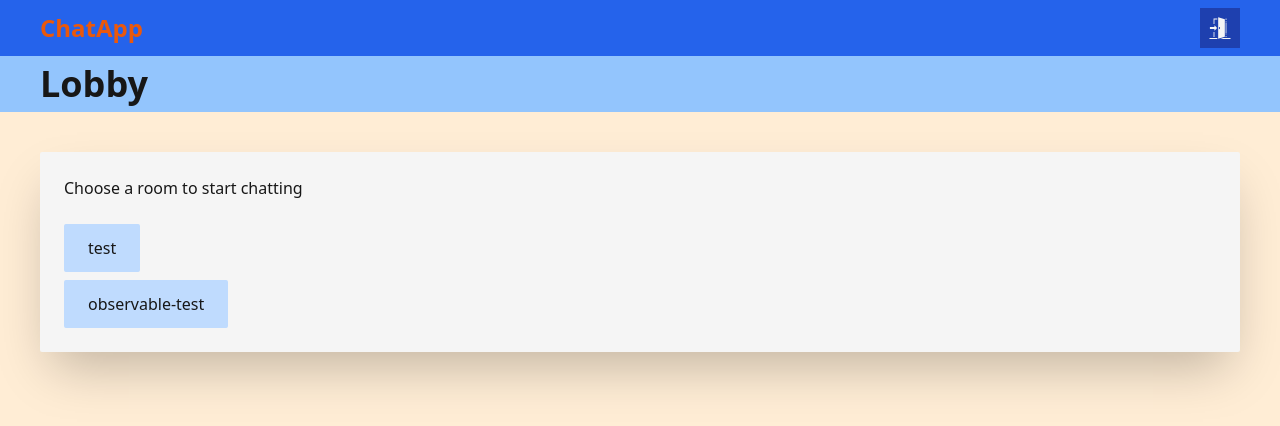
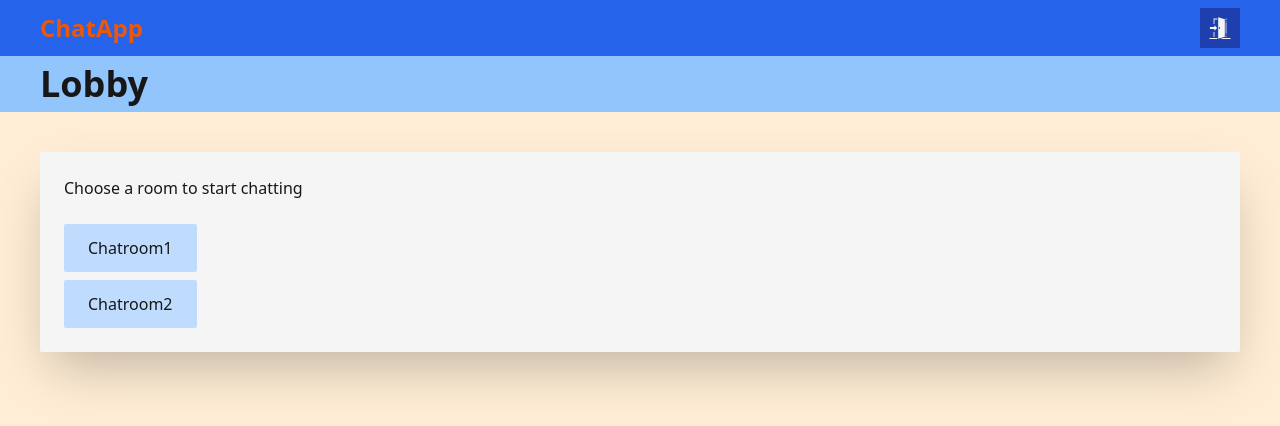
Before and after one commit to abarisic1509/algebra-chatApp, a React (Vite) app: page /lobby in a window 1280 px wide. Shown: the top 426 px of the page. Built offline with nearby package versions, Linux system fonts and the light colour scheme; sample sign-in values are in the browser's storage.

Commit message:
minor fixes

```diff
--- a/src/components/Loader.jsx
+++ b/src/components/Loader.jsx
@@ -1,13 +1,13 @@
 const Loader = () => {
   return (
     <div className="flex items-center justify-center space-x-2">
-			<div className="w-3 h-3 rounded-full animate-pulse dark:bg-neutral-200"></div>
+      <div className="w-3 h-3 rounded-full animate-pulse bg-neutral-200"></div>
       <div
-				className="w-3 h-3 rounded-full animate-pulse dark:bg-neutral-200"
+        className="w-3 h-3 rounded-full animate-pulse bg-neutral-200"
         style={{ animationDelay: ".25s" }}
       ></div>
       <div
-				className="w-3 h-3 rounded-full animate-pulse dark:bg-neutral-200"
+        className="w-3 h-3 rounded-full animate-pulse bg-neutral-200"
         style={{ animationDelay: ".5s" }}
       ></div>
     </div>
--- a/src/screens/Chat.jsx
+++ b/src/screens/Chat.jsx
@@ -53,7 +53,6 @@ const Chat = ({ activeUser }) => {
 
         // List of currently online members, emitted once
         room.on("members", (members) => {
-					console.log("members", members);
           const filteredMembers = members.map((memb) => {
             if (activeMembers.some((m) => m.id === memb.id)) {
               return;
@@ -140,7 +139,6 @@ const Chat = ({ activeUser }) => {
   }
 
   const handleInputChange = (e) => {
-		console.log(e.target.value);
     setNewMessage(e.target.value);
   };
 
@@ -155,9 +153,6 @@ const Chat = ({ activeUser }) => {
       setNewMessage("");
     }
   };
-
-	console.log("activeMembers", activeMembers);
-	console.log("drone", drone);
 
   return (
     <div
--- a/src/screens/Lobby.jsx
+++ b/src/screens/Lobby.jsx
@@ -2,7 +2,7 @@ import { Link } from "react-router-dom";
 import { Container } from "../components";
 
 const Lobby = () => {
-	const rooms = ["test", "observable-test"];
+  const rooms = ["Chatroom1", "Chatroom2"];
   return (
     <div
       className="w-full bg-orange-100 flex flex-col"
```
Lines whose indentation alone changed are shown as unchanged.
